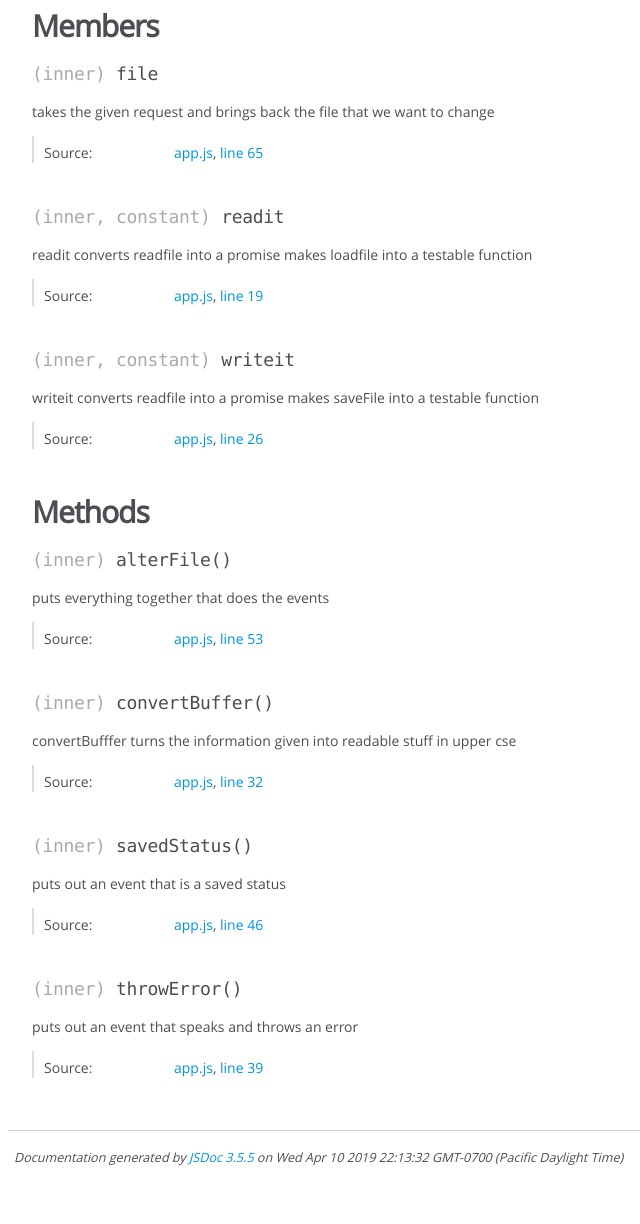
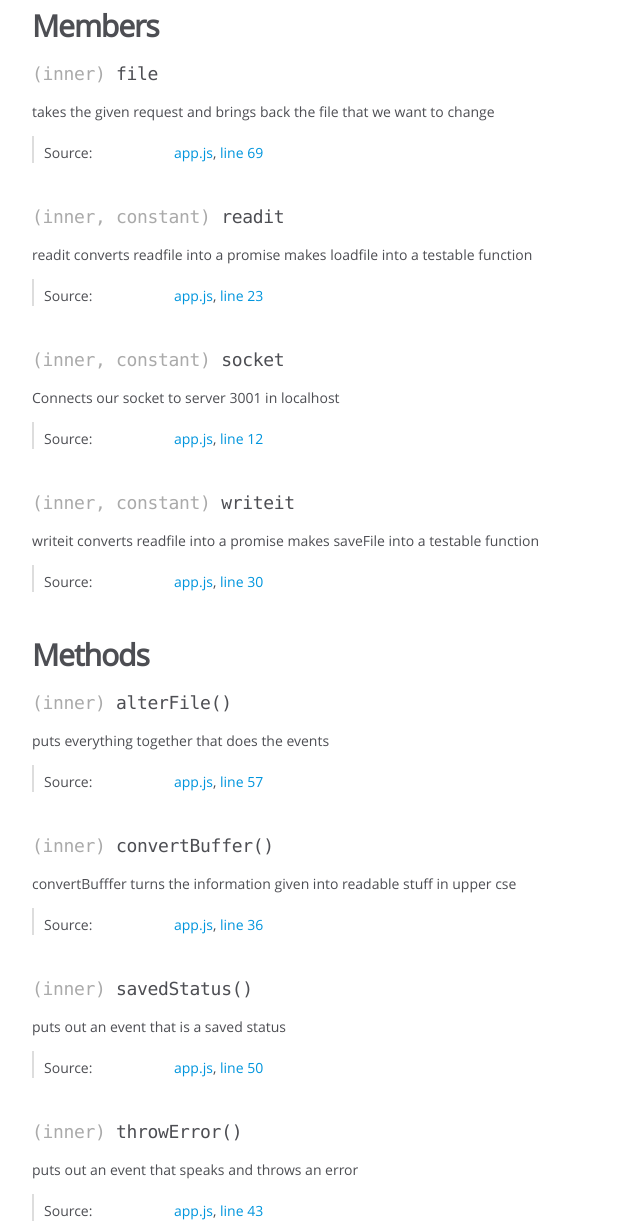
Before and after one commit to codefellows-js-401d29-aaron-ferris/lab18, a website: page docs/app.module_js.html in a window 1280 px wide. Shown: the part 202-1426 px from the top of the page, without its empty margins (0-640 px from the left). Before the commit the page ends 1384 px from the top, so only its background shows below. Drawn offline with Linux system fonts and the light colour scheme.

Commit message:
got as much as I can done

```diff
--- a/docs/app.module_js.html
+++ b/docs/app.module_js.html
@@ -144,7 +144,7 @@
 
     <dt class="tag-source">Source:</dt>
     <dd class="tag-source"><ul class="dummy"><li>
-        <a href="app.js.html">app.js</a>, <a href="app.js.html#line65">line 65</a>
+        <a href="app.js.html">app.js</a>, <a href="app.js.html#line69">line 69</a>
     </li></ul></dd>
 
 
@@ -207,7 +207,69 @@ makes loadfile into a testable function
 
     <dt class="tag-source">Source:</dt>
     <dd class="tag-source"><ul class="dummy"><li>
-        <a href="app.js.html">app.js</a>, <a href="app.js.html#line19">line 19</a>
+        <a href="app.js.html">app.js</a>, <a href="app.js.html#line23">line 23</a>
+    </li></ul></dd>
+
+
+
+
+
+
+
+</dl>
+
+
+
+
+
+
+
+
+<h4 class="name" id="~socket"><span class="type-signature">(inner, constant) </span>socket<span class="type-signature"></span></h4>
+
+
+
+
+<div class="description">
+    Connects our socket to server 3001 in localhost
+</div>
+
+
+
+
+
+
+
+<dl class="details">
+
+
+
+
+
+
+
+
+
+
+
+
+
+
+
+
+
+
+
+
+
+
+
+
+
+
+    <dt class="tag-source">Source:</dt>
+    <dd class="tag-source"><ul class="dummy"><li>
+        <a href="app.js.html">app.js</a>, <a href="app.js.html#line12">line 12</a>
     </li></ul></dd>
 
 
@@ -270,7 +332,7 @@ makes saveFile into a testable function
 
     <dt class="tag-source">Source:</dt>
     <dd class="tag-source"><ul class="dummy"><li>
-        <a href="app.js.html">app.js</a>, <a href="app.js.html#line26">line 26</a>
+        <a href="app.js.html">app.js</a>, <a href="app.js.html#line30">line 30</a>
     </li></ul></dd>
 
 
@@ -350,7 +412,7 @@ makes saveFile into a testable function
 
     <dt class="tag-source">Source:</dt>
     <dd class="tag-source"><ul class="dummy"><li>
-        <a href="app.js.html">app.js</a>, <a href="app.js.html#line53">line 53</a>
+        <a href="app.js.html">app.js</a>, <a href="app.js.html#line57">line 57</a>
     </li></ul></dd>
 
 
@@ -436,7 +498,7 @@ makes saveFile into a testable function
 
     <dt class="tag-source">Source:</dt>
     <dd class="tag-source"><ul class="dummy"><li>
-        <a href="app.js.html">app.js</a>, <a href="app.js.html#line32">line 32</a>
+        <a href="app.js.html">app.js</a>, <a href="app.js.html#line36">line 36</a>
     </li></ul></dd>
 
 
@@ -522,7 +584,7 @@ makes saveFile into a testable function
 
     <dt class="tag-source">Source:</dt>
     <dd class="tag-source"><ul class="dummy"><li>
-        <a href="app.js.html">app.js</a>, <a href="app.js.html#line46">line 46</a>
+        <a href="app.js.html">app.js</a>, <a href="app.js.html#line50">line 50</a>
     </li></ul></dd>
 
 
@@ -608,7 +670,7 @@ makes saveFile into a testable function
 
     <dt class="tag-source">Source:</dt>
     <dd class="tag-source"><ul class="dummy"><li>
-        <a href="app.js.html">app.js</a>, <a href="app.js.html#line39">line 39</a>
+        <a href="app.js.html">app.js</a>, <a href="app.js.html#line43">line 43</a>
     </li></ul></dd>
 
 
@@ -658,7 +720,7 @@ makes saveFile into a testable function
 <br class="clear">
 
 <footer>
-    Documentation generated by <a href="https://github.com/jsdoc3/jsdoc">JSDoc 3.5.5</a> on Wed Apr 10 2019 22:13:32 GMT-0700 (Pacific Daylight Time)
+    Documentation generated by <a href="https://github.com/jsdoc3/jsdoc">JSDoc 3.5.5</a> on Thu Apr 11 2019 23:01:51 GMT-0700 (Pacific Daylight Time)
 </footer>
 
 <script> prettyPrint(); </script>
```
Also changed, not shown: docs/app.js.html (+5 -1 lines), docs/index.html (+1 -1 lines), docs/logger.js.html (+1 -1 lines), docs/logger.module_js.html (+1 -1 lines), docs/server.js.html (+1 -1 lines), docs/server.module_js.html (+1 -1 lines).
